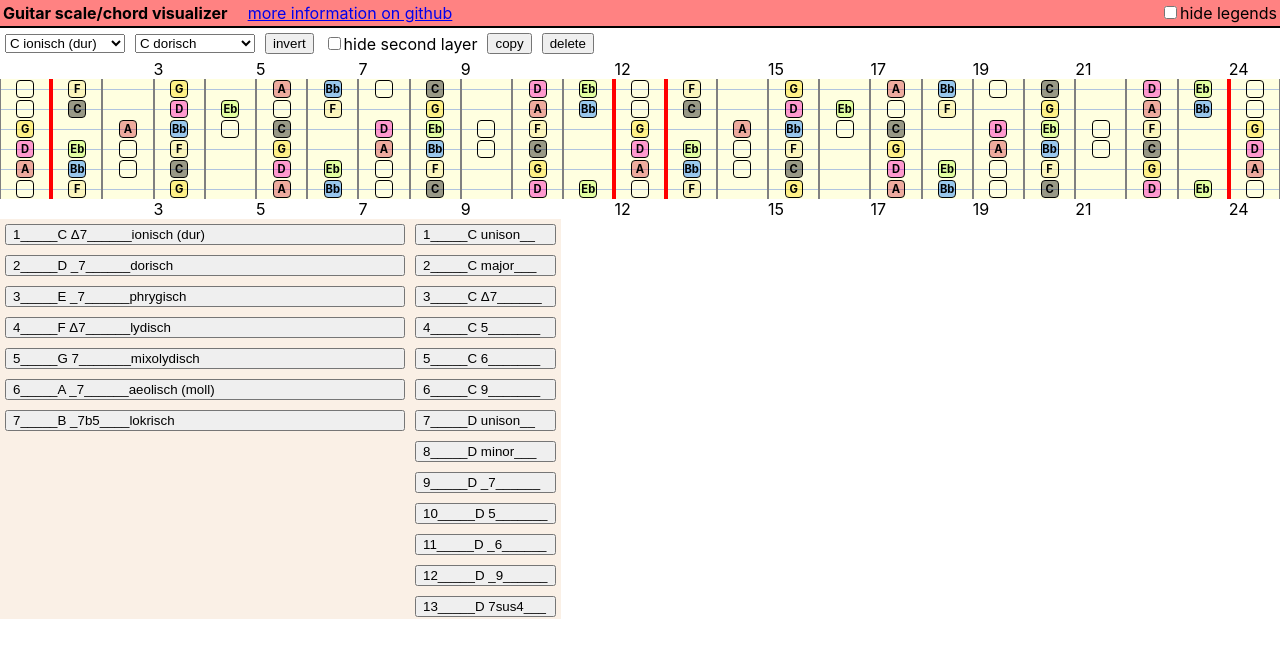
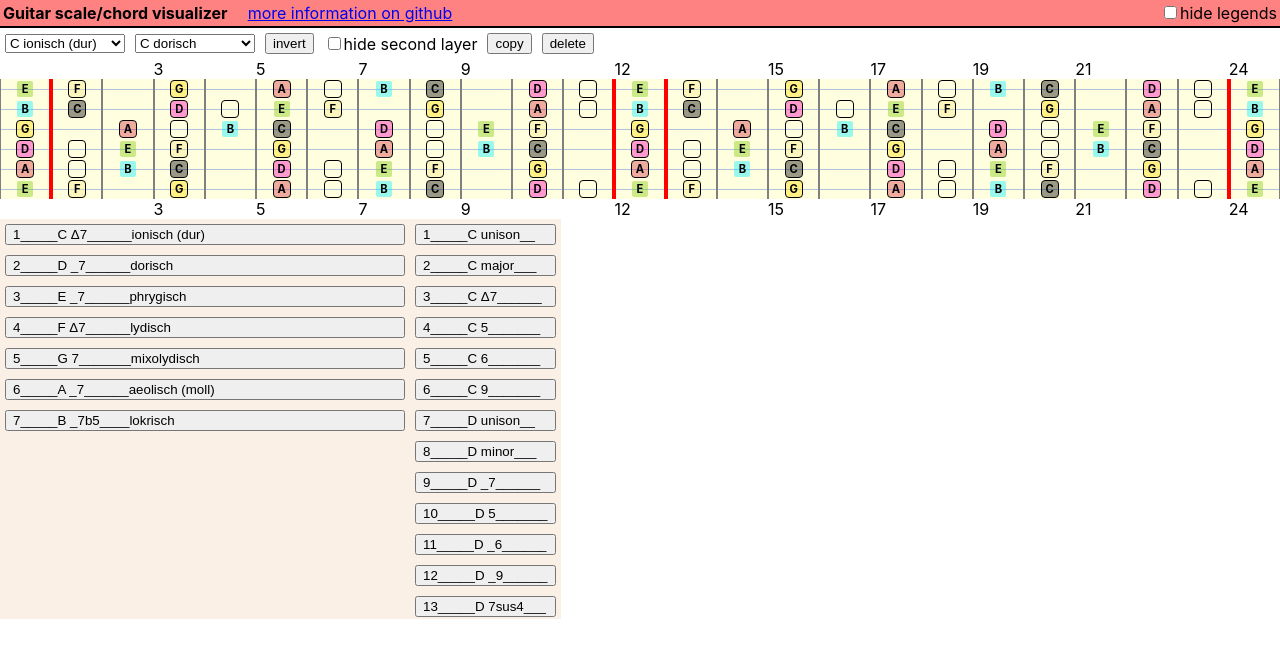
Before and after one commit to vincentwue/guitar-trainer, a React (Create React App) app: page / in a window 1280 px wide. Shown: the top 658 px of the page. Built offline with nearby package versions, Linux system fonts and the light colour scheme.

Commit message:
Fix hidden bug

```diff
--- a/src/components/Cell.module.css
+++ b/src/components/Cell.module.css
@@ -57,7 +57,7 @@
 
 .second {
     position: absolute;
-    border: 1px solid black;
+    border: 1.5px solid black;
     top:1px;
     bottom:1px;
     right:1px;
--- a/src/components/Cell.tsx
+++ b/src/components/Cell.tsx
@@ -61,7 +61,7 @@ export default function Pattern(props: CellProps) {
                     style={{ backgroundColor: colorFirst }}
                     className={classNames(
                         classes.first,
-                        (second.renderableNote.hidden || props.secondHidden) && classes.hidden
+                        first.renderableNote.hidden && classes.hidden
                     )}>
 
                     {props.first.renderableNote.note.id}
@@ -70,7 +70,7 @@ export default function Pattern(props: CellProps) {
 
                 <div className={classnames(
                     classes.second,
-                    second.renderableNote.hidden || props.secondHidden && classes.hidden,
+                    (second.renderableNote.hidden || props.secondHidden) && classes.hidden,
                     second.renderableNote.interval === intervals.PerfectUnison && classes.isUnison
                 )} ></div>
 
```
